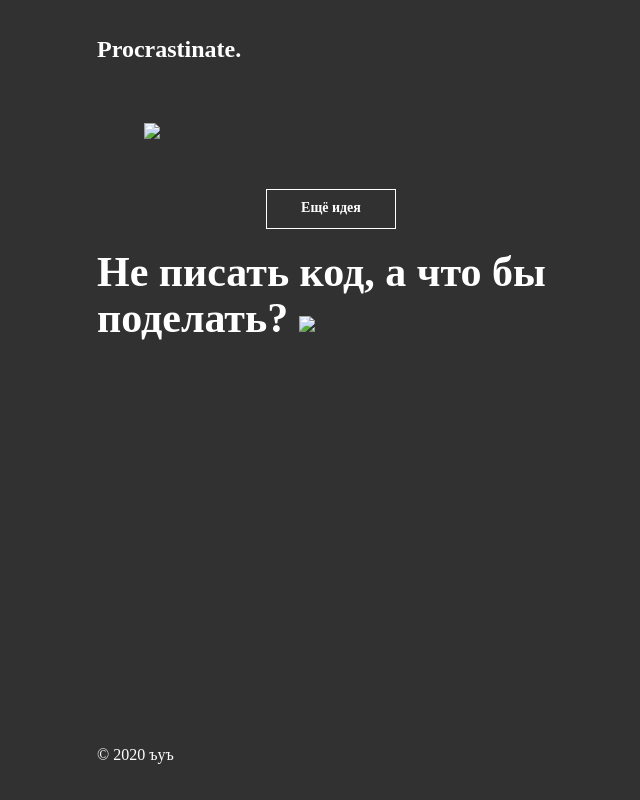
After one commit to khurshedz/hura, a Django app: page /unique/ in a window 1280 px wide. The commit adds this page. Shown: the whole page, without its empty margins (309-949 px from the left). Run offline with Django 3.2, Linux system fonts and the light colour scheme.

Commit message:
js
some js

```diff
--- /dev/null
+++ b/blog/static/css/unique.css
@@ -0,0 +1,80 @@
+@font-face {
+  src: url(https://code.s3.yandex.net/web-code/fonts/SuisseIntl-Book.woff);
+  font-family: 'Suisse';
+  font-weight: normal;
+}
+
+@font-face {
+  src: url(https://code.s3.yandex.net/web-code/fonts/SuisseIntl-Bold.woff
+);
+  font-family: 'Suisse';
+  font-weight: bold;
+}
+
+html {
+  height: 100%;
+  margin: 0;
+  -webkit-font-smoothing: antialiased;
+}
+
+body {
+  background-color: #323131;
+  color: white;
+  position: relative;
+  max-width: 540px;
+  min-height: 100%;
+  margin: 0 auto;
+  font-family: 'Suisse';
+  box-sizing: border-box;
+  padding: 36px;
+}
+
+.header {
+  display: flex;
+  align-items: baseline;
+  justify-content: space-between;
+}
+
+.logo {
+  font-weight: bold;
+  font-size: 24px;
+  margin: 0;
+}
+
+.button {
+  width: 130px;
+  height: 40px;
+  padding-top: 10px;
+  box-sizing: border-box;
+  border: 1px solid white;
+  text-align: center;
+  font-size: 14px;
+  cursor: pointer;
+  transition: opacity 0.2s;
+  margin: 20px auto 20px;
+}
+
+.button:hover {
+  opacity: 0.3;
+}
+
+.image {
+  width: 80%;
+  display: block;
+  margin: 60px auto 50px;
+}
+
+.advice {
+  font-size: 42px;
+  font-weight: bold;
+  line-height: 1.1;
+  margin-bottom: 70px;
+}
+
+.footer {
+  display: flex;
+  font-size: 16px;
+  margin: auto;
+  position: absolute;
+  bottom: 36px;
+}
--- /dev/null
+++ b/blog/static/js/main.js
@@ -0,0 +1,40 @@
+let phrases = [
+  { text: 'отправить другу смешную гифку', image: 'https://code.s3.yandex.net/web-code/procrastinate/1.gif' },
+  { text: 'посмотреть скидки на авиабилеты', image: 'https://code.s3.yandex.net/web-code/procrastinate/2.png' },
+{ text: 'разобраться, о чём поют рэперы', image: 'https://code.s3.yandex.net/web-code/procrastinate/3.png' },
+{ text: 'Женя BadComedian', image: 'https://code.s3.yandex.net/web-code/procrastinate/4.png' },
+{ text: 'расставить книги на полке по цвету', image: 'https://code.s3.yandex.net/web-code/procrastinate/5.png' },
+{ text: 'читать про зарплаты в Сан-Франциско', image: 'https://code.s3.yandex.net/web-code/procrastinate/6.png' },
+{ text: 'прочитать новости и ужаснуться в комментариях', image: 'https://code.s3.yandex.net/web-code/procrastinate/7.png' },
+{ text: 'попасть в поток грустных песен и вспомнить все ошибки молодости', image: 'https://code.s3.yandex.net/web-code/procrastinate/8.png' },
+{ text: 'посмотреть трейлер сериала и заодно первый сезон', image: 'https://code.s3.yandex.net/web-code/procrastinate/9.png' },
+{ text: 'проверить непрочитанное в Telegram-каналах', image: 'https://code.s3.yandex.net/web-code/procrastinate/10.png' },
+];
+
+function getRandomElement(arr) {
+  let randIndex = Math.floor(Math.random() * arr.length);
+  return arr[randIndex];
+}
+
+let button = document.querySelector('.button');
+let phrase = document.querySelector('.phrase');
+let advice = document.querySelector('.advice');
+let image = document.querySelector('.image');
+let element = document.querySelector('.element')
+
+button.addEventListener('click', function () {
+  let randomElement = getRandomElement(phrases);
+  smoothly(phrase, 'textContent', randomElement.text);
+  smoothly(image, 'src', randomElement.image);
+
+  if (randomElement.text.length > 40) {
+    advice.style.fontSize = '33px';
+  } else {
+    advice.style.fontSize = '42px';
+  }
+});
+
+for (let i = 0; i <= 2; i +=1) {
+    smoothly(phrase, 'textContent', phrases[i].text)
+    smoothly(image, 'src', phrases[i].image)
+}
--- a/blog/templates/blog/base.html
+++ b/blog/templates/blog/base.html
@@ -28,7 +28,7 @@
         <h4 class="footer-author">Фамилия Хуршед Отчество</h4>
         <h1 class="footer-author textik"><a href="{% url 'about' %}">▼Про меня</a> </h1>
         <h1 class="footer-author textik"><a href="{% url 'contacts' %}">▼Контакты</a></h1>
-        <h1 class="footer-author textik"><a href="https://www.nationalgeographic.com/science/2016/11/exploring-mars-map-panorama-pictures/" target="_blank">▼Кое-что</a></h1>
+        <h1 class="footer-author textik"><a href="{% url 'unique' %}" target="_blank">▼Кое-что</a></h1>
         </footer>
   </body>
 </html>
--- a/blog/templates/blog/post_detail.html
+++ b/blog/templates/blog/post_detail.html
@@ -9,6 +9,7 @@
         {% endif %}
         {% if user.is_authenticated %}
             <a class="btn btn-default" href="{% url 'post_edit' pk=post.pk %}"><span class="glyphicon glyphicon-pencil"></span></a>
+            <a class="btn btn-default" href="{% url 'post_delete' pk=post.pk %}"><span class="glyphicon glyphicon-trash"></span></a>
         {% endif %}
         <h1>{{ post.title }}</h1>
         <p>{{ post.text|linebreaksbr }}</p>
--- /dev/null
+++ b/blog/templates/blog/unique.html
@@ -0,0 +1,29 @@
+{% load static %}
+<!DOCTYPE html>
+<html lang="ru">
+<head>
+  <meta charset="UTF-8">
+  <meta name="viewport" content="width=device-width, initial-scale=1.0">
+  <meta http-equiv="X-UA-Compatible" content="ie=edge">
+  <title>Procrastinate.</title>
+  <link rel="stylesheet" href="{% static 'css/unique.css' %}">
+</head>
+<body>
+  <div class="header">
+    <p class="logo">Procrastinate.</p>
+  </div>
+
+  <img class="image" src="https://code.s3.yandex.net/web-code/procrastinate/9.png">
+
+  <div class="advice">
+    <div class="button">Ещё идея</div>
+    <span>Не писать код, а</span>
+    <span class="phrase">что бы поделать?</span>
+    <img class="cursor" src="https://code.s3.yandex.net/web-code/cursor.gif">
+  </div>
+
+  <p class="footer">© 2020 ъуъ </p>
+  <script src="https://code.s3.yandex.net/web-code/smoothly.js"></script>
+  <script src="{% static 'js/main.js' %}"></script>
+</body>
+</html>
--- a/blog/urls.py
+++ b/blog/urls.py
@@ -6,7 +6,10 @@ urlpatterns = [
     path('post/<int:pk>/', views.post_detail, name='post_detail'),
     path('post/new/', views.post_new, name= 'post_new'),
     path('post/<int:pk>/edit/', views.post_edit, name='post_edit'),
+    path('post/<int:pk>/delete/', views.post_delete, name='post_delete'),
     path('post/<int:pk>/comment', views.add_comment_to_post, name= 'add_comment_to_post'),
     path('about/',views.about, name='about'),
-    path('contacts/', views.contacts, name='contacts')
+    path('contacts/', views.contacts, name='contacts'),
+    path('unique/', views.unique, name='unique'),
+
 ]
--- a/blog/views.py
+++ b/blog/views.py
@@ -1,5 +1,6 @@
 from django.shortcuts import render, get_object_or_404, redirect
 from django.utils import timezone
+from django.http import HttpResponseRedirect
 from .models import Post, Comment
 from .forms import PostForm, CommentForm
 
@@ -38,6 +39,14 @@ def post_edit(request, pk):
         form = PostForm(instance=post)
     return render(request, 'blog/post_edit.html', {'form': form})
 
+def post_delete(request, pk):
+    try:
+        post = Post.objects.get(pk=pk)
+        post.delete()
+        return HttpResponseRedirect("/")
+    except Post.DoesNotExist:
+        return HttpResponseNotFound("<h2>Person not found</h2>")
+
 def add_comment_to_post(request, pk):
     post = get_object_or_404(Post, pk=pk)
     if request.method == "POST":
@@ -56,3 +65,6 @@ def contacts(request):
 
 def about(request):
     return render(request, 'blog/about.html')
+
+def unique(request):
+    return render(request, 'blog/unique.html')
```
Also changed, not shown: blog/static/css/blog.css (line endings or trailing spaces).
